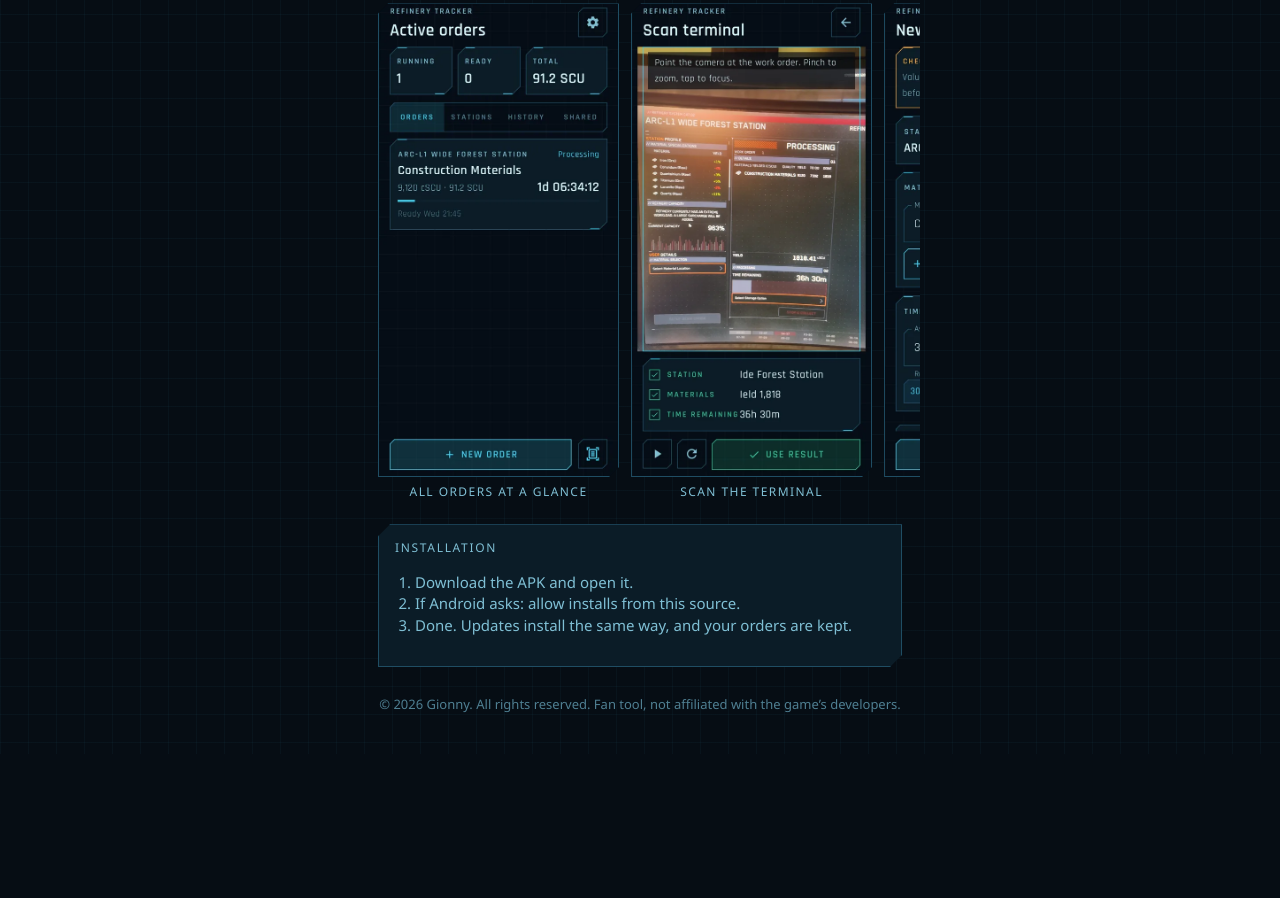
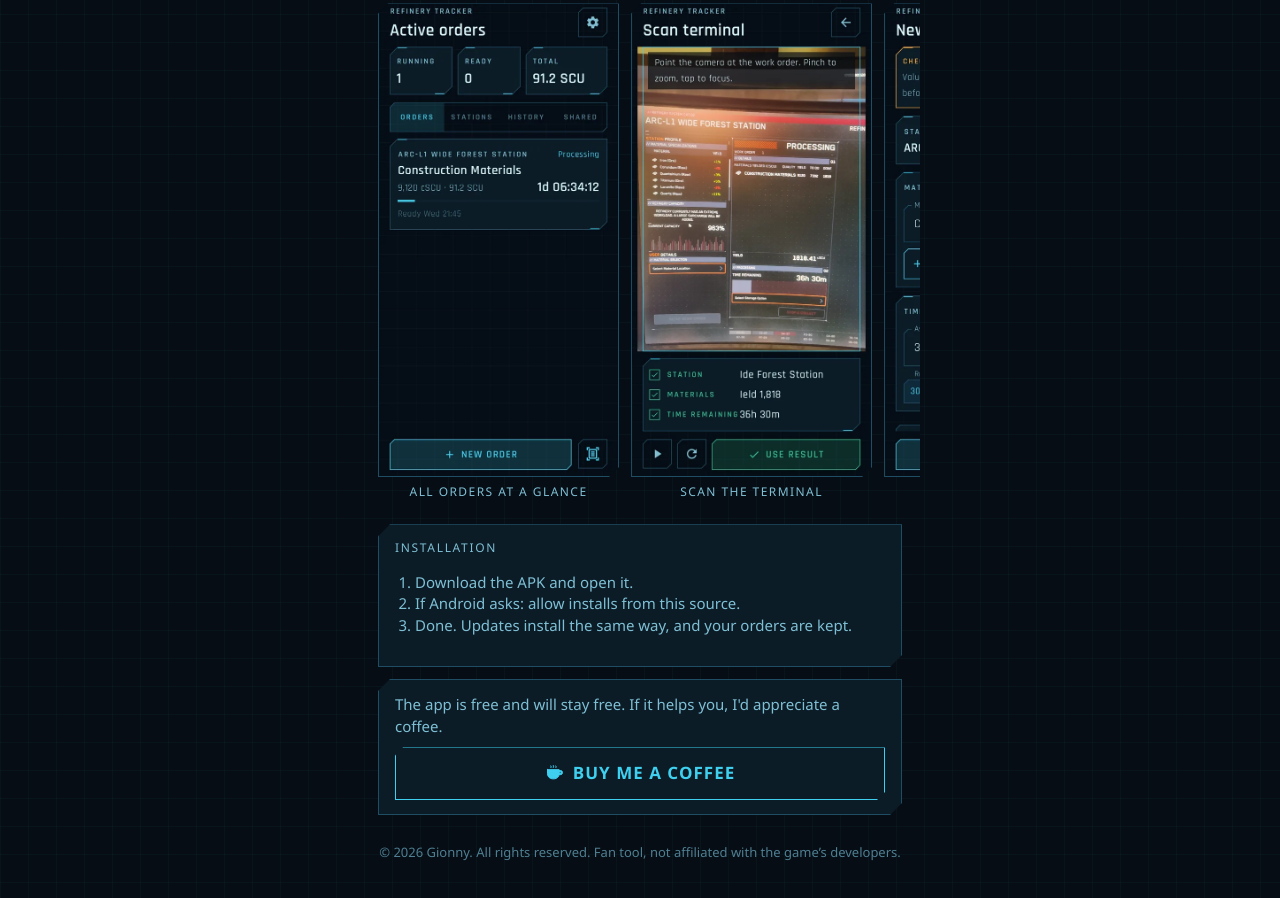
Before and after one commit to immortale-g/immortale-g.github.io, a plain HTML site: page index.html in a window 1280 px wide. Shown: the part 378-1276 px from the top of the page. Before the commit the page ends 1132 px from the top, so only its background shows below. Drawn offline with Linux system fonts and the light colour scheme; no server answers.

Commit message:
Webseite: Buy-me-a-coffee-Link
Co-Authored-By: Claude Opus 5.5 <noreply@anthropic.com>
Claude-Session: https://claude.ai/code/session_013aLWWmR2JCPhFWBkdmNWLc

```diff
--- a/index.html
+++ b/index.html
@@ -6,7 +6,7 @@
 <title>Refinery Tracker</title>
 <meta property="og:title" content="Refinery Tracker">
 <meta property="og:description" content="Raffinerieaufträge im Blick behalten, mit Erinnerung, wenn sie fertig sind. / Keep track of your refinery orders and get notified when they are done.">
-<link rel="stylesheet" href="style.css?v=5">
+<link rel="stylesheet" href="style.css?v=6">
 <script src="lang.js?v=4"></script>
 </head>
 <body>
@@ -45,6 +45,11 @@
       <li>Done. Updates install the same way, and your orders are kept.</li>
     </ol>
   </div>
+  <div class="panel support">
+    <p class="de">Die App ist kostenlos und bleibt es auch. Wenn sie dir hilft, freue ich mich über einen Kaffee.</p>
+    <p class="en">The app is free and will stay free. If it helps you, I'd appreciate a coffee.</p>
+    <a class="btn" href="https://buymeacoffee.com/immortale_g" target="_blank" rel="noopener"><svg class="droid" viewBox="0 0 24 24" aria-hidden="true"><path fill="currentColor" d="M3 8h14v5a6 6 0 0 1-6 6H9a6 6 0 0 1-6-6V8zm14 1h1.5a2.5 2.5 0 0 1 0 5H17v-1.6h1.5a.9.9 0 0 0 0-1.8H17V9zM7 3.5c.6.7.6 1.4 0 2.1M10 3c.6.7.6 1.6 0 2.4M13 3.5c.6.7.6 1.4 0 2.1" stroke="currentColor" stroke-width="1.2" stroke-linecap="round"/></svg><span class="de">Kaffee spendieren</span><span class="en">Buy me a coffee</span></a>
+  </div>
   <footer><span class="de">© 2026 Gionny. Alle Rechte vorbehalten. Fan-Tool, nicht mit den Entwicklern des Spiels verbunden.</span><span class="en">© 2026 Gionny. All rights reserved. Fan tool, not affiliated with the game’s developers.</span></footer>
 </main>
 <script src="verify.js?v=1"></script>
--- a/style.css
+++ b/style.css
@@ -34,3 +34,5 @@ html[data-lang="en"] .de,html[data-lang="de"] .en{display:none!important}
 .ios-warn{border-color:var(--warn);color:var(--warn)}
 .verify a{color:var(--accent)}
 .verify code{font-family:ui-monospace,Consolas,monospace;font-size:12px;word-break:break-all;color:var(--muted)}
+.support p{margin:0 0 4px;color:var(--muted);font-size:15px}
+.support .btn{margin-bottom:0}
```
